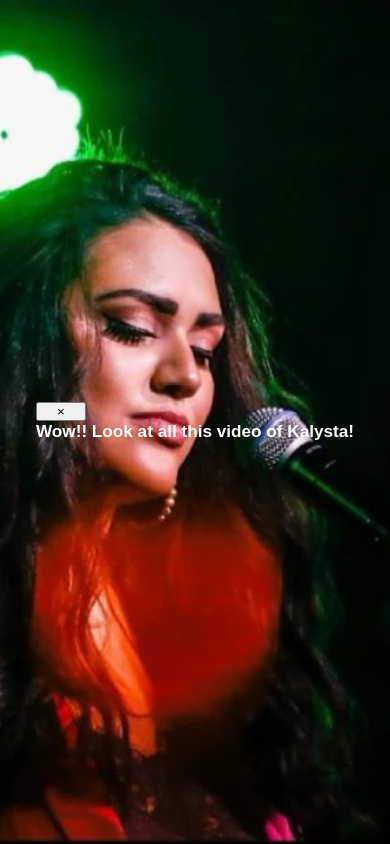
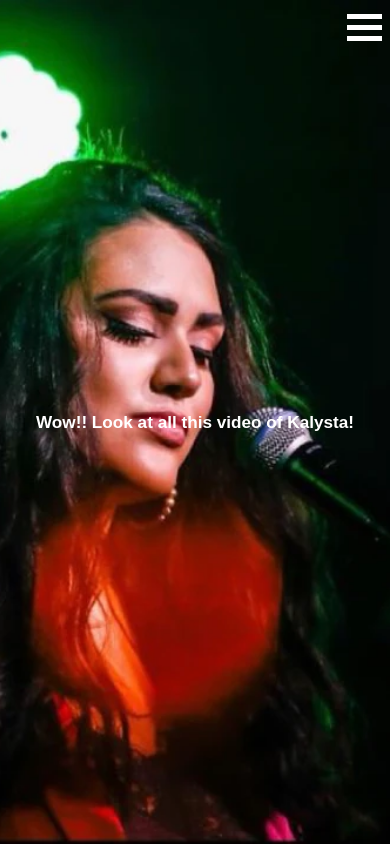
Before and after one commit to jaronjock/jaronjock.github.io, a plain HTML site: page video.html in a window 390 px wide. Drawn offline with Linux system fonts and the light colour scheme.

Commit message:
add-side-menu

```diff
--- /dev/null
+++ b/scripts/side-menu.js
@@ -0,0 +1,13 @@
+var sideBar = false;
+
+function changeNav(x) {
+    x.classList.toggle("change");
+    if (sideBar){
+        document.getElementById("nav-bar").style.width = "0";
+        sideBar = false;
+    }
+    else{
+        document.getElementById("nav-bar").style.width = "60%";
+        sideBar = true;
+    }
+}
--- a/styles/style.css
+++ b/styles/style.css
@@ -4,9 +4,7 @@
     margin:0;
 }
 
-
-
-#change-btn{
+.container{
     visibility: hidden;
 }
 .background{
@@ -134,4 +132,35 @@
     .logo a{
         padding-right:0;
     }
+
+
+    /* Menu Button*/
+    .container {
+        visibility: visible;
+        display: inline-block;
+        cursor: pointer;
+        top:0;
+        right:0;
+        position: fixed;
+        padding: 2vw;
+    }
+
+    .bar1, .bar2, .bar3 {
+        width: 35px;
+        height: 5px;
+        background-color: #ffffff;
+        margin: 6px 0;
+        transition: 0.4s;
+    }
+
+    .change .bar1 {
+        transform: translate(0, 11px) rotate(-45deg);
+    }
+
+    .change .bar2 {opacity: 0;}
+
+    .change .bar3 {
+        transform: translate(0, -11px) rotate(45deg);
+    }
+
   }
--- a/video.html
+++ b/video.html
@@ -7,8 +7,14 @@
 </head>
 <body>
     <div id="video" class="background">
+        <div class="container" onclick="myFunction(this)">
+            <div class="bar1"></div>
+            <div class="bar2"></div>
+            <div class="bar3"></div>
+        </div>
         <nav id="nav-bar">
             <ul class="menu">
+                <li><p></p></li>
                 <li class="logo"><a href="index.html">Kalysta</a></li>
                 <li class="page"><a href="music.html">Music</a></li>
                 <li class="page"><a href="#">Video</a></li>
@@ -27,27 +33,16 @@
                     </a></li>
             </ul>
         </nav>
-
+        <div class="container" onclick="changeNav(this)">
+            <div class="bar1"></div>
+            <div class="bar2"></div>
+            <div class="bar3"></div>
+        </div>
         <main>
-
-            <button id="change-btn" style="width: 50px;" change-btn" onclick="changeNav()">&times;</button>
-
-        <h1>Wow!! Look at all this video of Kalysta!</h1>
-    </main>
-</div>
+            <h1>Wow!! Look at all this video of Kalysta!</h1>
+        </main>
+    </div>
 </body>
 
-<script>
-    var sideBar = false;
-    function changeNav() {
-        if (sideBar){
-            document.getElementById("nav-bar").style.width = "0";
-            sideBar = false;
-        }
-        else{
-            document.getElementById("nav-bar").style.width = "60%";
-            sideBar = true;
-        }
-    }
-</script>
+<script src="scripts/side-menu.js"></script>
 </html>
```
Also changed, not shown: contact.html (+7 -16 lines), index.html (+7 -18 lines), music.html (+10 -21 lines), images/kally-full-band.webp.
